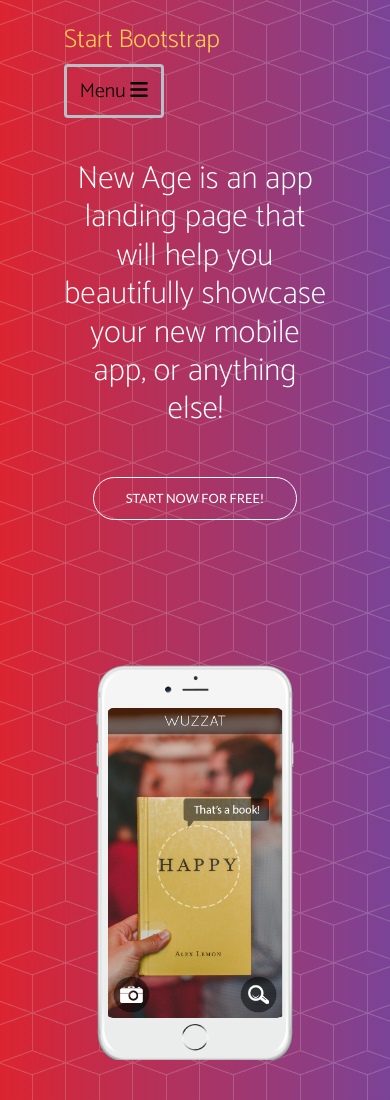
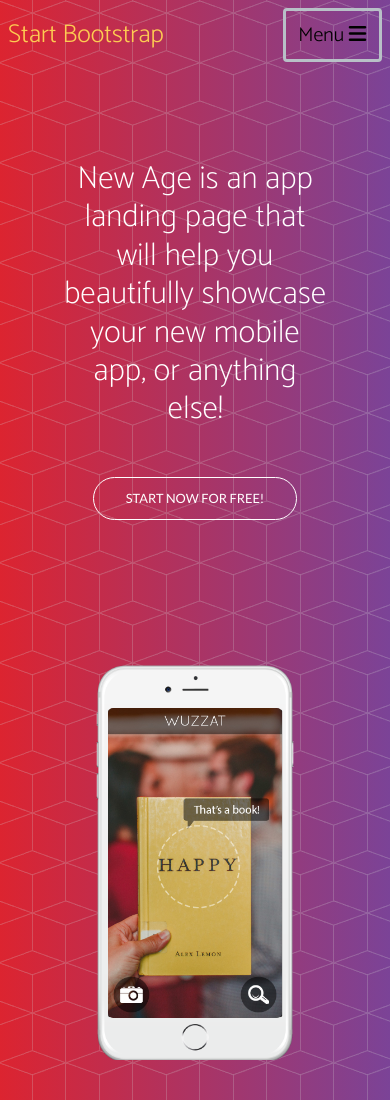
Before and after one commit to BiroKrisz/str2-sajat-munka, a website: page bs-feladatok-sitebuilding/index.html in a window 390 px wide. Shown: the top 1100 px of the page. Drawn offline with nearby package versions, Linux system fonts and the light colour scheme.

Commit message:
Minor changes (fixing the navbar on small phones).

```diff
--- a/bs-feladatok-sitebuilding/assets/css/main.css
+++ b/bs-feladatok-sitebuilding/assets/css/main.css
@@ -121,6 +121,19 @@
 @media (min-width: 992px) {
     .navbar {
         padding: 1rem 20rem;
+    }
+}
+
+@media (max-width: 400px) {
+    .navbar {
+        padding: 0.5rem;
+        margin: 0;
+    }
+}
+
+@media (max-width: 300px) {
+    .navbar {
+        padding: 0.2rem;
     }
 }
 
```
